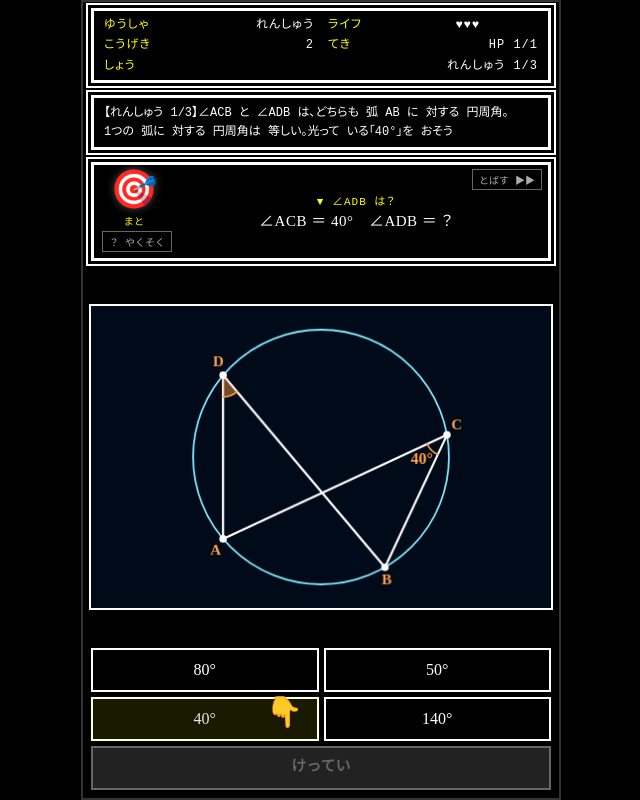
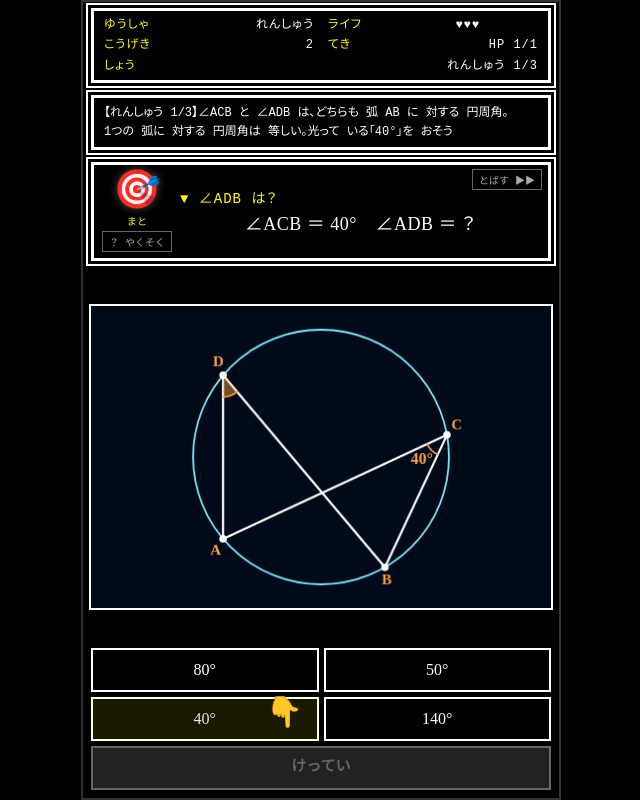
Before and after one commit to math-terakoya/en-sessen-quest, a plain HTML site: page index.html in a window 1280 px wide. Both pictures are taken after a click on the button "▶ はじめる". Shown: the whole page, without its empty margins (319-959 px from the left). Drawn offline with Linux system fonts and the light colour scheme.

Commit message:
問題の文字を大きく（図が小さくなりすぎるとき・下へはみ出すときは戻す）
Co-Authored-By: Claude Fable 5.2 <noreply@anthropic.com>

```diff
--- a/index.html
+++ b/index.html
@@ -338,6 +338,20 @@ padding: 14px 0; text-shadow: 3px 3px 0 #400; animation: warn 2s forwards;
 .moji-btn.on { border-color: #ffff00; color: #ffff00; }
 #game.moji-big #controls .key.opt { font-size: 22px; }   /* 大 は 選択肢を さらに 大きく（11-20 先生：選択肢の 文字）。長い ときは fitOpts が 小さく する */
 #game.moji-big #controls.three .key.opt { font-size: 26px; }
+/* 問題の 文字を 大きく（11-25 先生）。図が 小さく なりすぎる ときは fitProblem が もどす */
+#problem .label { font-size: 14px; margin-bottom: 5px; }
+#problem .expr { font-size: 22px; }
+#problem .expr.long { font-size: 18px; }
+#problem .expr.exam { font-size: 17px; line-height: 1.5; }
+@media (max-width: 360px) { #problem .expr { font-size: 20px; } #problem .expr.long { font-size: 17px; } #problem .expr.exam { font-size: 15px; line-height: 1.45; } }
+@media (max-height: 640px) { #problem .expr.exam { line-height: 1.4; } }
+#game.moji-on #problem .label { font-size: 16px; }
+#game.moji-on #problem .expr { font-size: 26px; }
+#game.moji-on #problem .expr.long { font-size: 22px; }
+#game.moji-on #problem .expr.exam { font-size: 20px; }
+#battle { grid-template-columns: max-content minmax(0, 1fr); gap: 8px; }   /* 左の 列は「やくそく」ボタンの 幅まで 広げる */
+#enemy { min-width: 64px; }
+#skipTut:not(.hidden) ~ #problem .label { padding-right: 74px; text-align: left; }   /* れんしゅうの「とばす」ボタンに 見出しが 重ならない ように */
 .fr > .de:has(sup) { padding-top: 0.42em; }   /* 分母に 指数が ある ときは 横線から はなす（11-20 先生） */
 </style>
 </head>
@@ -1124,12 +1138,20 @@ function renderProblem() {
 }
 function fitProblem() {
   const el = $('problemExpr');
-  el.querySelectorAll('.nw').forEach(nw => {
+  el.style.fontSize = ''; $('problemLabel').style.cssText = '';
+  const km = () => { if (typeof keepMath === 'function') keepMath(el); };   // 文字の 大きさが 変わったら 式の 箱を 測り直す
+  const fitW = floor => el.querySelectorAll('.nw').forEach(nw => {
     nw.style.fontSize = ''; nw.style.whiteSpace = '';
     let size = parseFloat(getComputedStyle(nw).fontSize);
-    while (nw.scrollWidth > el.clientWidth && size > 10) { size -= 1; nw.style.fontSize = size + 'px'; }
-    if (nw.scrollWidth > el.clientWidth) nw.style.whiteSpace = 'normal';
+    while (nw.scrollWidth > el.clientWidth && size > floor) { size -= 1; nw.style.fontSize = size + 'px'; }
+    if (nw.scrollWidth > el.clientWidth) nw.style.whiteSpace = 'normal';   // それでも 入らなければ 折り返す
   });
+  fitW(17); km();   // 1行に 入らない ときは 17px まで 小さく して、それでも 入らなければ 折り返す（11-25 先生：問題の 文字を 大きく）
+  // 図が 小さく なりすぎる ときだけ、問題の 文字を 1px ずつ もどす（13px まで）。選択肢の 問題は 図が 小さめでも よい・図を タップする 問題は 図を 大きく 残す
+  const q = p(), need = q && q.options ? 130 : 200, GM = document.getElementById('game');   // 画面が 下へ はみ出す ときも もどす
+  let fs = parseFloat(getComputedStyle(el).fontSize);
+  while (wrap.offsetParent && (wrap.clientHeight < need || GM.scrollHeight > GM.clientHeight + 1) && fs > 13) { fs -= 1; el.style.fontSize = fs + 'px'; fitW(13); km(); }
+  if (wrap.offsetParent && (wrap.clientHeight < need || GM.scrollHeight > GM.clientHeight + 1)) $('problemLabel').style.cssText = 'font-size: 11px; margin-bottom: 3px;';   // それでも 足りない ときは 見出しも 小さく
 }
 function show(el, on) { el.classList.toggle('hidden', !on); }
 function renderMapBtn() { $('mapBtn').classList.toggle('hidden', !!state.tut || !(state.phase === 'play' || state.phase === 'next')); }
@@ -1172,6 +1194,7 @@ let DPR = 1, XF = null;
 function resizePlane() {
   gameEl.classList.toggle('tapfig', !!(p() && p().tap));
   fitOpts();
+  if (p()) fitProblem();   // 図の 大きさを 決める 前に 問題の 文字を 決める（あとで 変えると 指の ヒントが ずれる）
   const w = Math.floor(Math.min(wrap.clientWidth - 12, (wrap.clientHeight - 8) / C.FIG.ASPECT));
   const W = Math.max(100, w), H = Math.round(W * C.FIG.ASPECT);
   DPR = Math.min((window.devicePixelRatio || 1) * ZK(), 4);   // 文字 大 でも 図が ぼやけない
@@ -1179,7 +1202,7 @@ function resizePlane() {
   canvas.width = Math.round(W * DPR); canvas.height = Math.round(H * DPR);
   draw();
   placeBtnHint();
-  if (p()) fitProblem();
+  { const GM = document.getElementById('game'); if (p() && GM.scrollHeight > GM.clientHeight + 1) fitProblem(); }   // 図を 置いたら 下へ はみ出した ときは、もう一度 文字を 決める
 }
 const COLS = { w: '#fff', cy: '#7fe8ff', sub: 'rgba(255,255,255,0.6)', mk: '#ff9f43', pt: '#ffd84a', ok: '#4dff88', or: '#ff9f43', bl: '#6f9dff', oo: '#ff6b6b', vx: '#ff9f43', pk: '#ff5abe',
   sh1: 'rgba(255,159,67,0.26)', sh2: 'rgba(111,157,255,0.30)', shg: 'rgba(77,255,136,0.22)' };
@@ -1690,6 +1713,8 @@ document.addEventListener('keydown', e => {
 });
 
 new ResizeObserver(resizePlane).observe(wrap);
+{ const ro2 = new ResizeObserver(() => { const GM = document.getElementById('game'); if (p() && GM.scrollHeight > GM.clientHeight + 1) resizePlane(); });   // メッセージや ボタンが 大きく なって 下へ はみ出した ときも、問題の 文字を 決め直す（11-25）
+  ro2.observe($('message')); ro2.observe($('controls')); }
 renderTitleComp(); renderStatus(); renderControls();
 })();
 </script>
@@ -1726,6 +1751,7 @@ renderTitleComp(); renderStatus(); renderControls();
       g.style.width = Math.min(480, W / z) + 'px'; g.style.height = (H / z) + 'px';
     }
     g.classList.toggle('moji-big', big && W >= 600);   // 選択肢を さらに 大きく するのは 広い 画面だけ（スマホは 下が はみ出す）
+    g.classList.toggle('moji-on', big && (W >= 600 || H >= 640));   // 問題の 文字を さらに 大きく（たての みじかい スマホは しない）
     document.querySelectorAll('.moji-btn').forEach(b => b.classList.toggle('on', (b.dataset.v === 'big') === big));
     window.dispatchEvent(new Event('resize'));
     busy = false;
```
